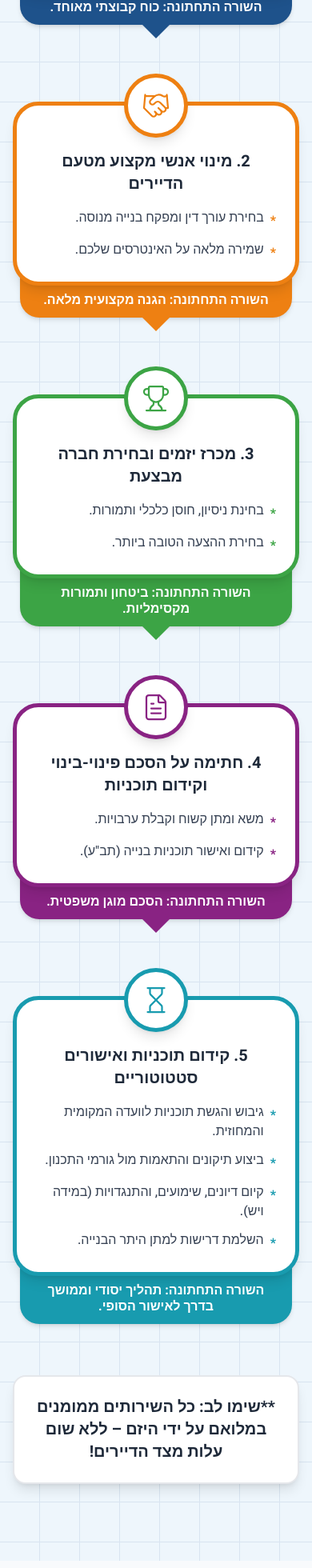
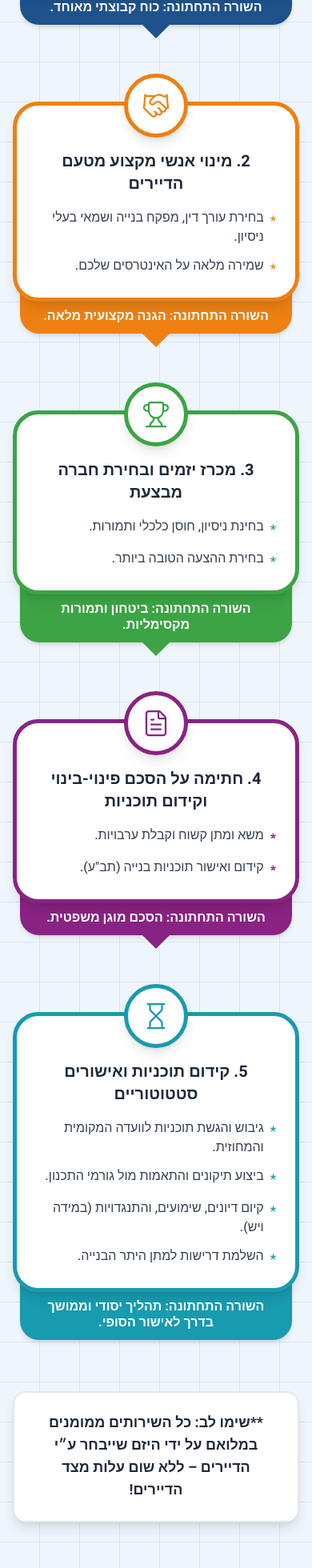
Before and after one commit to AmnonHalili/sarel, a React (Vite) app: page / in a window 390 px wide. Shown: the part 3729-5689 px from the top of the page at 80% size. Built offline with nearby package versions, Linux system fonts and the light colour scheme.

Commit message:
Update texts, project statuses, change name to Sarel Israel Halfon, and refine mobile UI

```diff
--- a/src/components/Process.jsx
+++ b/src/components/Process.jsx
@@ -23,7 +23,7 @@ const steps = [
         id: 2,
         title: '2. מינוי אנשי מקצוע מטעם הדיירים',
         bullets: [
-            'בחירת עורך דין ומפקח בנייה מנוסה.',
+            'בחירת עורך דין, מפקח בנייה ושמאי בעלי ניסיון.',
             'שמירה מלאה על האינטרסים שלכם.'
         ],
         bottomLine: 'השורה התחתונה: הגנה מקצועית מלאה.',
@@ -160,8 +160,8 @@ const Process = () => {
                 {/* Footer Note */}
                 <FadeIn delay={0.6}>
                     <div className="max-w-4xl mx-auto mt-16 p-6 bg-white border-2 border-gray-200 rounded-2xl text-center shadow-lg">
-                        <p className="text-gray-800 text-xl font-bold">
-                            **שימו לב: כל השירותים ממומנים במלואם על ידי היזם – ללא שום עלות מצד הדיירים!
+                        <p className="text-gray-800 text-lg font-bold">
+                            **שימו לב: כל השירותים ממומנים במלואם על ידי היזם שייבחר ע״י הדיירים – ללא שום עלות מצד הדיירים!
                         </p>
                     </div>
                 </FadeIn>
--- a/src/components/Projects.jsx
+++ b/src/components/Projects.jsx
@@ -48,9 +48,9 @@ const projects = [
         tenants: 84,
         role: "מארגן דיירים",
         status: "בחירת חברה יזמית",
-        stage: "שלב 5 | קידום להיתרים וביצוע",
+        stage: "שלב 4 | חתימה על הסכם יזם",
         image: project4,
-        stageNumber: 5
+        stageNumber: 4
     },
     {
         id: 5,
@@ -68,9 +68,9 @@ const projects = [
         tenants: 180,
         role: "מארגן דיירים",
         status: "בחירת נציגות דיירים",
-        stage: "שלב 4 | מכרז יזמים ומשא ומתן",
+        stage: "שלב 3 | מכרז יזמים ומשא ומתן",
         image: project6,
-        stageNumber: 4
+        stageNumber: 3
     }
 ];
 
@@ -78,6 +78,7 @@ const getStageColor = (stage) => {
     switch (stage) {
         case 5: return "bg-green-100 text-green-700 border-green-200";
         case 4: return "bg-blue-100 text-blue-700 border-blue-200";
+        case 3: return "bg-teal-100 text-teal-700 border-teal-200";
         case 2: return "bg-orange-100 text-orange-700 border-orange-200";
         default: return "bg-gray-100 text-gray-700 border-gray-200";
     }
```
